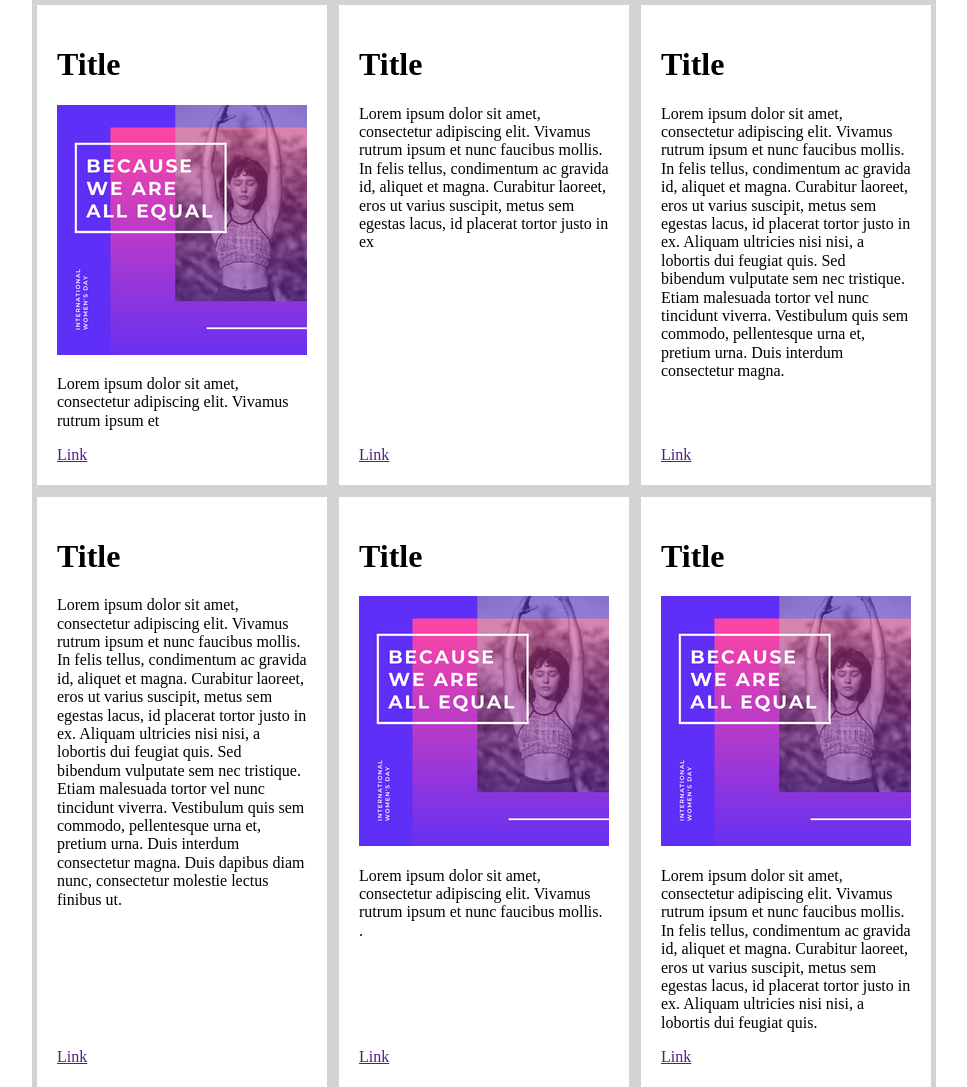
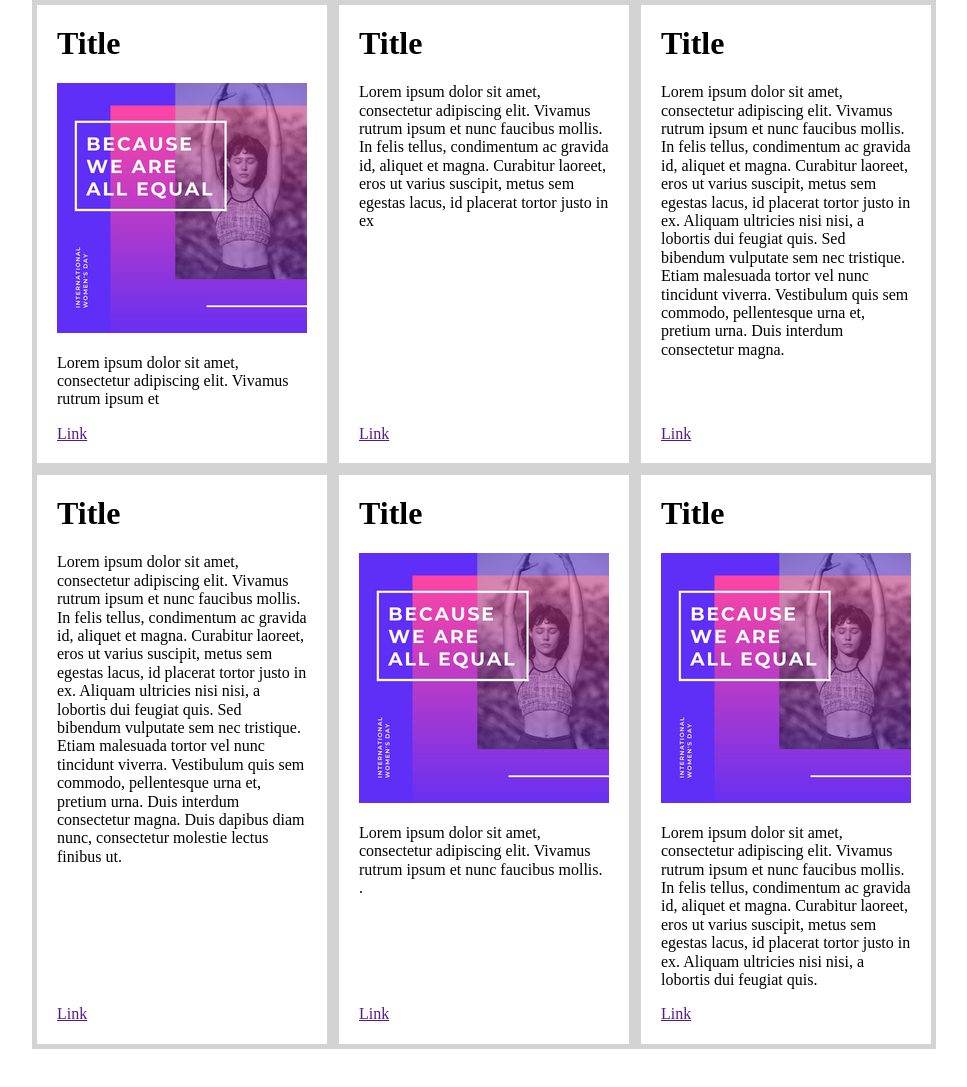
Before and after one commit to StevenBokesa/CSS, a plain HTML site: page page.html in a window 1280 px wide. Shown: the top 1087 px of the page, without its empty margins (156-1123 px from the left). After the commit the page ends 1049 px from the top, so only its background shows below. Drawn offline with Linux system fonts and the light colour scheme.

Commit message:
Feature003:  Add margin title of the second page

```diff
--- a/css/styles.css
+++ b/css/styles.css
@@ -397,3 +397,7 @@
     width: 250px;
 
   }
+
+  .title{
+    margin-top: 0px;
+  }
--- a/page.html
+++ b/page.html
@@ -10,7 +10,7 @@
         <div class="grid-container">
             <article class="card">
                 <div class="card-info">
-                    <h1>Title</h1>
+                    <div class="card-title"><h1 class="title">Title</h1></div>
                     <div class="card-image">
                         <img src="images/card-image.png" alt="yoga">
                     </div>
@@ -27,7 +27,7 @@
 
             <article class="card">
                 <div class="card-info">
-                    <h1>Title</h1>
+                    <div class="card-title"><h1 class="title">Title</h1></div>
                     <div class="card-text">
                         <p>Lorem ipsum dolor sit amet, consectetur adipiscing elit.
                             Vivamus rutrum ipsum et nunc faucibus mollis. In felis tellus,
@@ -43,7 +43,7 @@
 
             <article class="card">
                 <div class="card-info">
-                    <h1>Title</h1>
+                    <div class="card-title"><h1 class="title">Title</h1></div>
                     <div class="card-text">
                         <p>
                             Lorem ipsum dolor sit amet, consectetur adipiscing elit.
@@ -65,7 +65,7 @@
 
             <article class="card">
                 <div class="card-info">
-                    <h1>Title</h1>
+                    <div class="card-title"><h1 class="title">Title</h1></div>
                     <div class="card-text">
                         <p> Lorem ipsum dolor sit amet, consectetur adipiscing elit.
                             Vivamus rutrum ipsum et nunc faucibus mollis. In felis
@@ -87,7 +87,7 @@
 
             <article class="card">
                 <div class="card-info">
-                    <h1>Title</h1>
+                    <div class="card-title"><h1 class="title">Title</h1></div>
                     <div class="card-image">
                         <img src="images/card-image.png" alt="yoga">
                     </div>
@@ -103,7 +103,7 @@
 
             <article class="card">
                     <div class="card-info">
-                        <h1>Title</h1>
+                        <div class="card-title"><h1 class="title">Title</h1></div>
                         <div class="card-image">
                             <img src="images/card-image.png" alt="yoga">
                         </div>
```
